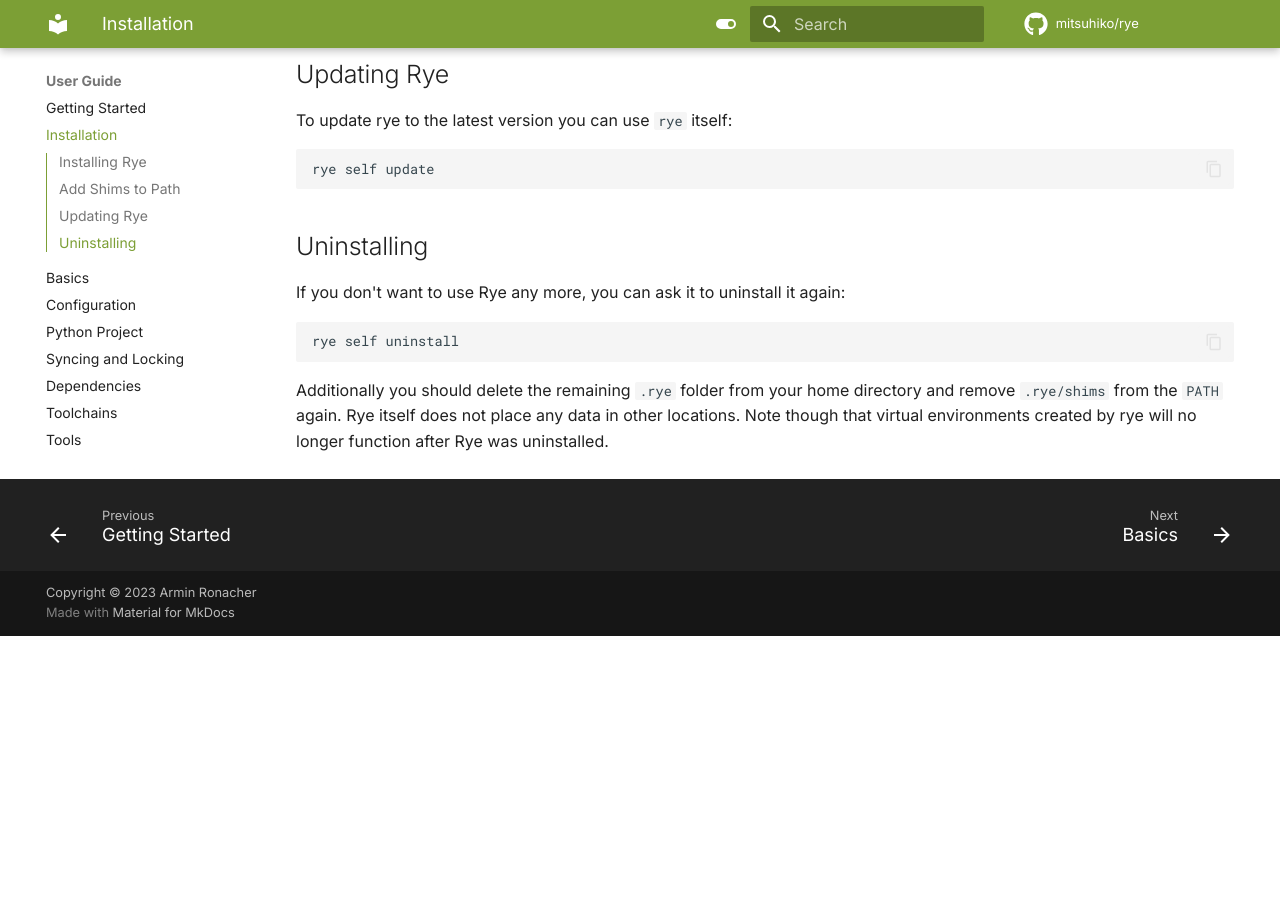
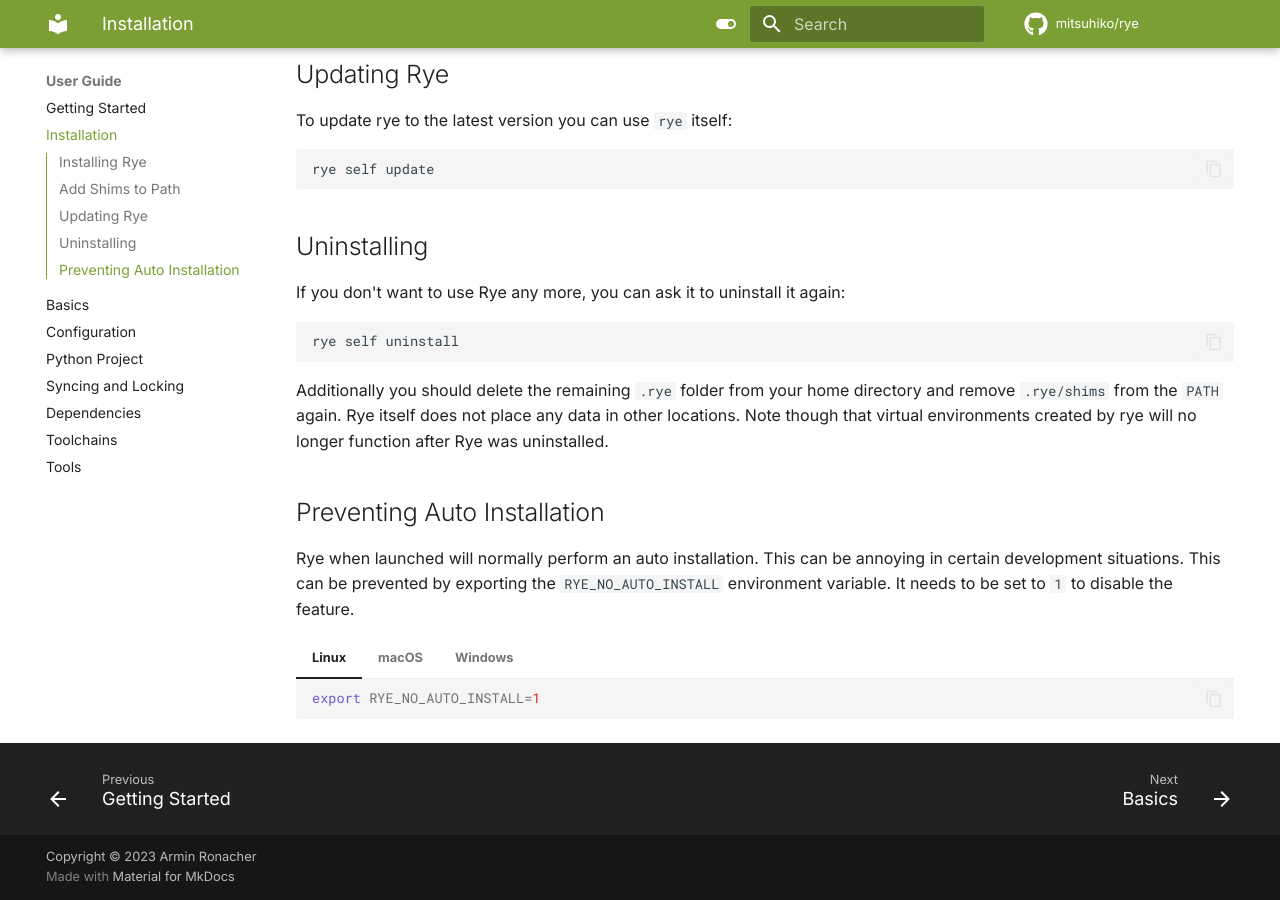
Before and after one commit to astral-sh/rye, an MkDocs documentation site: the page built from docs/guide/installation.md, in a window 1280 px wide and 900 px high, scrolled down 1249 px. Built offline with MkDocs 1.6.1 and Material for MkDocs 9.7.7, drawn with Linux system fonts in a browser that asks for light colours; comment, search, counter and statistics services are not loaded; before the commit the page ends 1885 px from its top, so only the background shows below that.

Commit message:
Make tabs sticky

````diff
--- a/docs/guide/installation.md
+++ b/docs/guide/installation.md
@@ -57,6 +57,12 @@
 
     * [rye-x86_64-windows.exe](https://github.com/mitsuhiko/rye/releases/latest/download/rye-x86_64-windows.exe) for 64bit Intel Windows
     * [rye-x86-windows.exe](https://github.com/mitsuhiko/rye/releases/latest/download/rye-x86-windows.exe) for 32bit Intel Windows
+
+    !!!Note
+
+        Rye does not yet use signed binaries which means that you will need to allow
+        the execution of the downloaded executable.  If there is no obvious way to do so, click
+        on "More info" on the error message that shows up and then on "Run anyway".
 
 === "Compile Yourself"
 
@@ -140,3 +146,28 @@
 remove `.rye/shims` from the `PATH` again.  Rye itself does not place any data
 in other locations.  Note though that virtual environments created by rye will
 no longer function after Rye was uninstalled.
+
+## Preventing Auto Installation
+
+Rye when launched will normally perform an auto installation.  This can be annoying
+in certain development situations.  This can be prevented by exporting the
+`RYE_NO_AUTO_INSTALL` environment variable.  It needs to be set to `1` to disable
+the feature.
+
+=== "Linux"
+
+    ```bash
+    export RYE_NO_AUTO_INSTALL=1
+    ```
+
+=== "macOS"
+
+    ```bash
+    export RYE_NO_AUTO_INSTALL=1
+    ```
+
+=== "Windows"
+
+    ```bash
+    set RYE_NO_AUTO_INSTALL=1
+    ```
--- a/mkdocs.yml
+++ b/mkdocs.yml
@@ -25,13 +25,14 @@
     - navigation.instant
     - navigation.tracking
     - content.code.annotate
+    - content.code.copy
+    - content.tabs.link
     - toc.integrate
     - toc.follow
     - navigation.path
     - navigation.top
     - navigation.tabs
     - navigation.footer
-    - content.code.copy
   font:
     text: Inter
     monospace: Fira Mono
````
